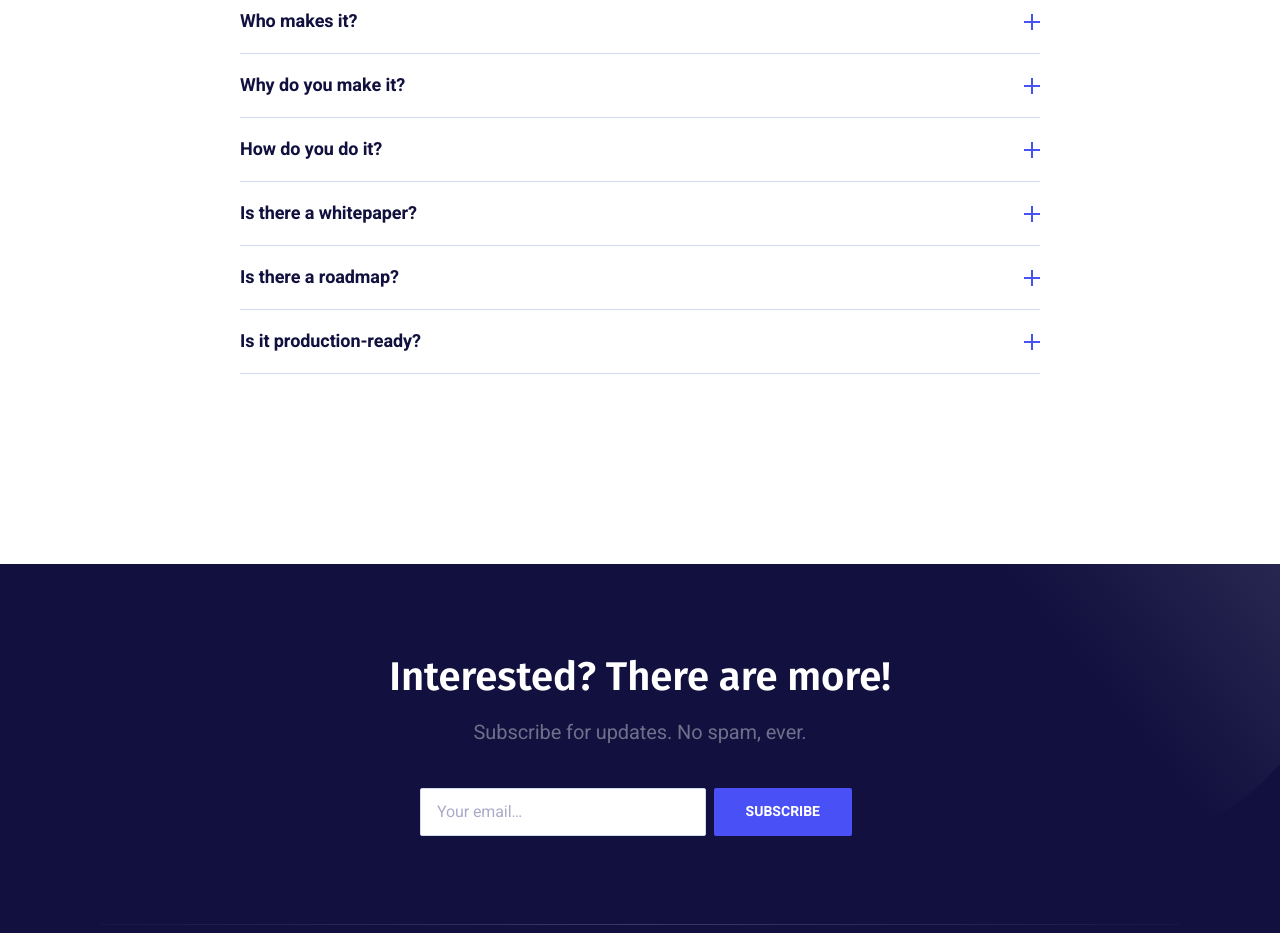
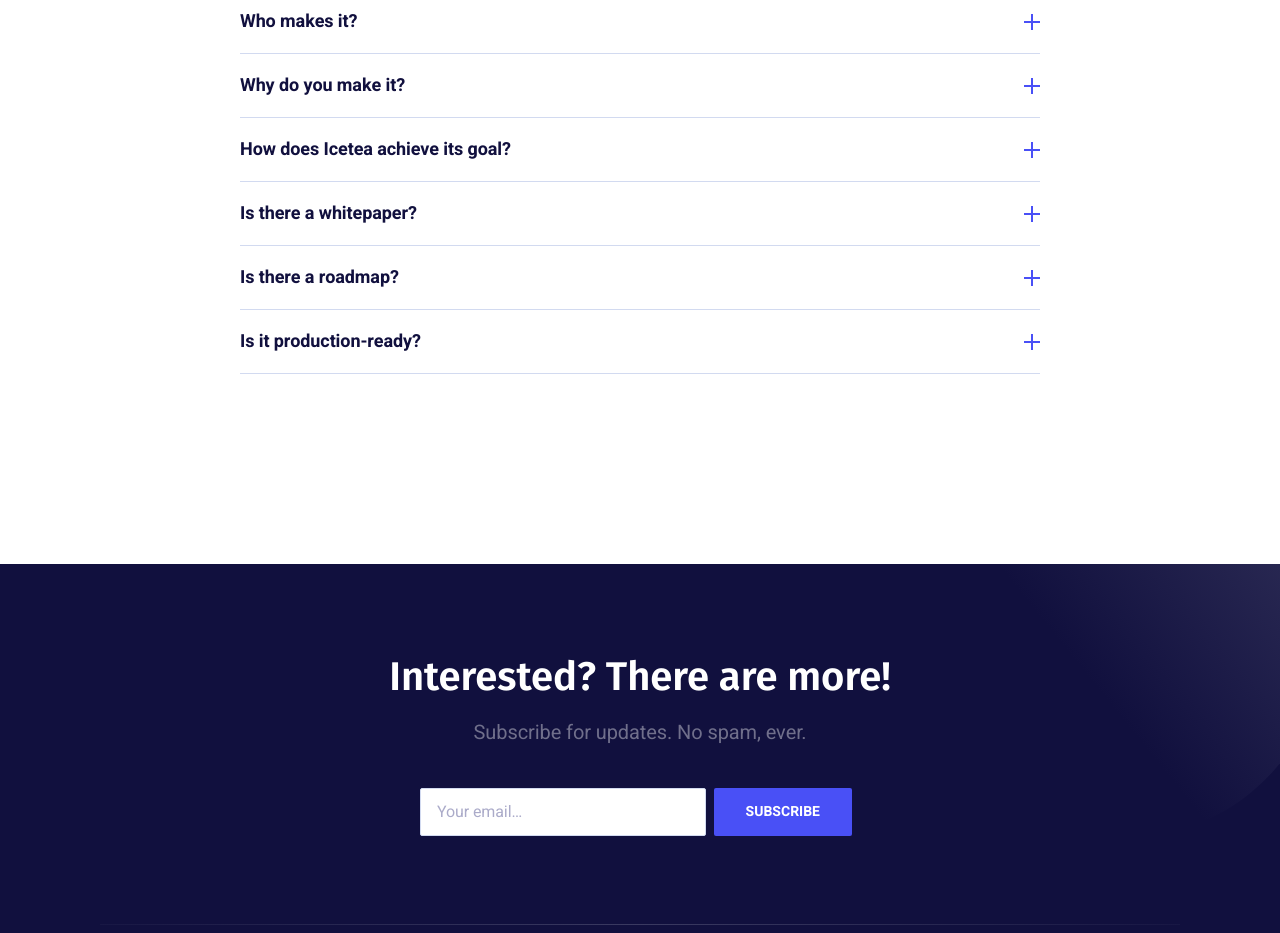
Before and after one commit to TradaTech/icetea.io, a website: page index.html in a window 1280 px wide. Shown: the part 2360-3293 px from the top of the page. Drawn offline with nearby package versions, Linux system fonts and the light colour scheme; files that its build step writes are made by us from their sources; files whose address does not match are found by name.

Commit message:
Change copies

```diff
--- a/index.html
+++ b/index.html
@@ -311,7 +311,7 @@
 								</li>
 								<li>
 									<div class="accordion-title">
-										<span>How do you do it?</span>
+										<span>How does Icetea achieve its goal?</span>
 										<div class="accordion-icon"></div>
 									</div>
 									<div class="accordion-body">
```
